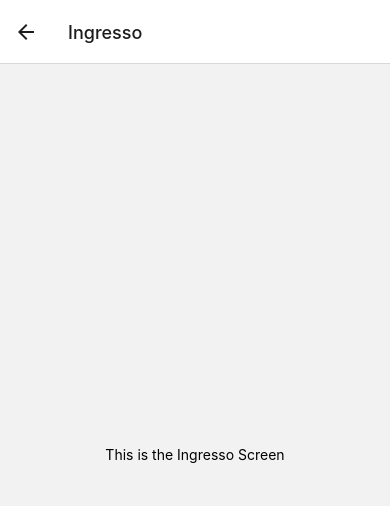
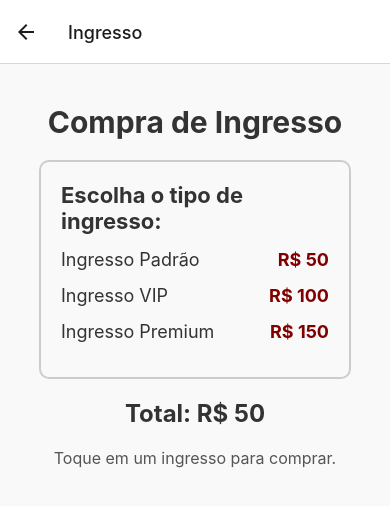
Before and after one commit to GuilhermeHalter/RedFox-Futebol-ReactNative, a React Native app: screen /Ingresso in a window 390 px wide. Shown: the top 506 px of the page. Built offline with nearby package versions, Linux system fonts and the light colour scheme.

Commit message:
feita a tela do ingresso, só mudar o css

```diff
--- a/screens/IngressoScreen.js
+++ b/screens/IngressoScreen.js
@@ -1,10 +1,27 @@
 import React from 'react';
-import { View, Text, StyleSheet } from 'react-native';
+import { View, Text, StyleSheet, TouchableOpacity } from 'react-native';
 
 const IngressoScreen = () => {
   return (
     <View style={styles.container}>
-      <Text>This is the Ingresso Screen</Text>
+      <Text style={styles.title}>Compra de Ingresso</Text>
+      <View style={styles.ticketContainer}>
+        <Text style={styles.ticketTitle}>Escolha o tipo de ingresso:</Text>
+        <TouchableOpacity style={styles.ticketOption}>
+          <Text style={styles.optionText}>Ingresso Padrão</Text>
+          <Text style={styles.optionPrice}>R$ 50</Text>
+        </TouchableOpacity>
+        <TouchableOpacity style={styles.ticketOption}>
+          <Text style={styles.optionText}>Ingresso VIP</Text>
+          <Text style={styles.optionPrice}>R$ 100</Text>
+        </TouchableOpacity>
+        <TouchableOpacity style={styles.ticketOption}>
+          <Text style={styles.optionText}>Ingresso Premium</Text>
+          <Text style={styles.optionPrice}>R$ 150</Text>
+        </TouchableOpacity>
+      </View>
+      <Text style={styles.total}>Total: R$ 50</Text>
+      <Text style={styles.instructions}>Toque em um ingresso para comprar.</Text>
     </View>
   );
 };
@@ -12,8 +29,54 @@ const IngressoScreen = () => {
 const styles = StyleSheet.create({
   container: {
     flex: 1,
-    justifyContent: 'center',
+    backgroundColor: '#f9f9f9',
     alignItems: 'center',
+    paddingTop: 40,
+  },
+  title: {
+    fontSize: 30,
+    fontWeight: 'bold',
+    color: '#333',
+    marginBottom: 20,
+  },
+  ticketContainer: {
+    borderWidth: 2,
+    borderColor: '#ccc',
+    borderRadius: 10,
+    padding: 20,
+    width: '80%',
+  },
+  ticketTitle: {
+    fontSize: 22,
+    fontWeight: 'bold',
+    marginBottom: 15,
+    color: '#333',
+  },
+  ticketOption: {
+    flexDirection: 'row',
+    justifyContent: 'space-between',
+    alignItems: 'center',
+    marginBottom: 15,
+  },
+  optionText: {
+    fontSize: 18,
+    color: '#333',
+  },
+  optionPrice: {
+    fontSize: 18,
+    fontWeight: 'bold',
+    color: '#800000',
+  },
+  total: {
+    fontSize: 24,
+    fontWeight: 'bold',
+    marginTop: 20,
+    color: '#333',
+  },
+  instructions: {
+    fontSize: 16,
+    color: '#555',
+    marginTop: 20,
   },
 });
 
```
